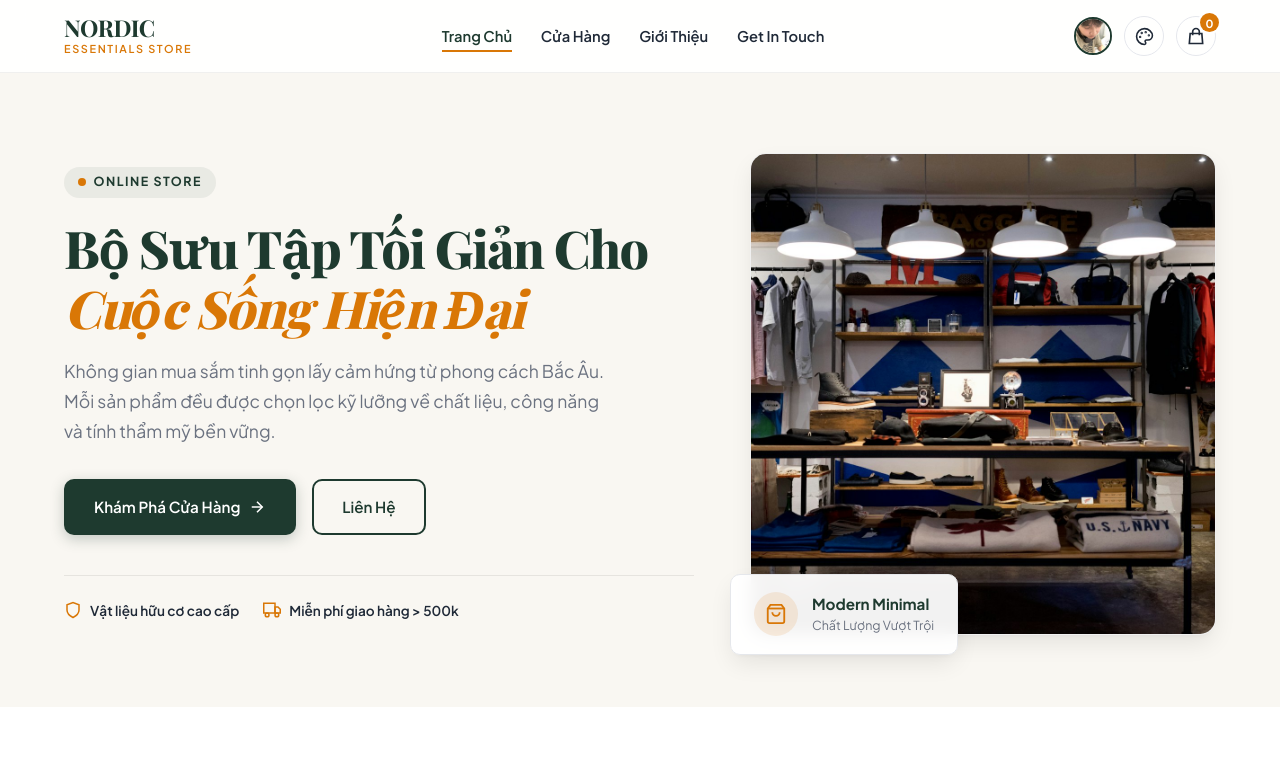
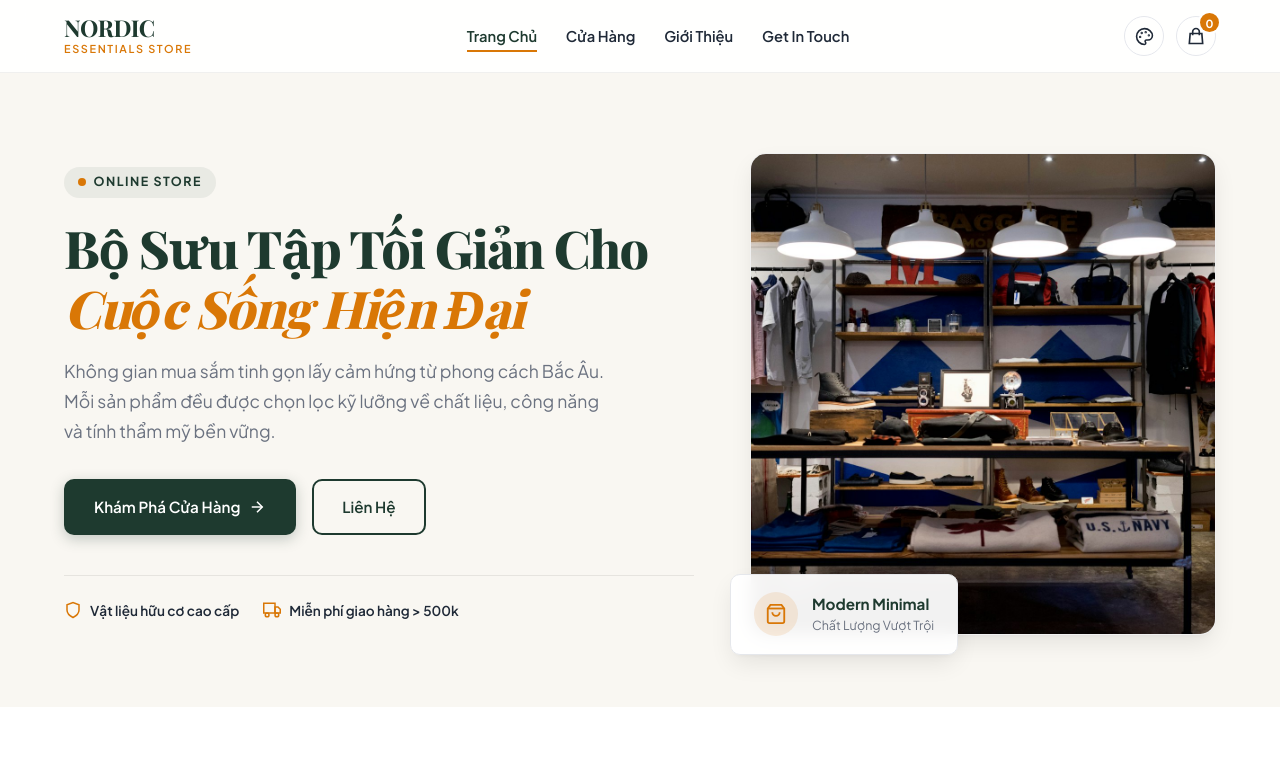
Before and after one commit to whqnanh/bai-tap-32, a plain HTML site: page index.html in a window 1280 px wide. Shown: the top 784 px of the page. Drawn offline with nearby package versions, Linux system fonts and the light colour scheme; a web font is replaced by a local one.

Commit message:
Sửa lỗi vỡ layout ảnh trên Header, giữ ảnh chính chủ chuẩn trong Giới Thiệu và Footer

```diff
--- a/css/style.css
+++ b/css/style.css
@@ -148,27 +148,6 @@ button, input, textarea, select {
   display: flex;
   align-items: center;
   gap: 0.75rem;
-}
-
-.header-avatar-link {
-  display: inline-flex;
-  align-items: center;
-  justify-content: center;
-  border-radius: var(--radius-full);
-}
-
-.header-avatar-img {
-  width: 38px;
-  height: 38px;
-  border-radius: var(--radius-full);
-  object-fit: cover;
-  border: 2px solid var(--primary-color);
-  transition: var(--transition);
-}
-
-.header-avatar-link:hover .header-avatar-img {
-  transform: scale(1.08);
-  border-color: var(--accent-color);
 }
 
 .btn-icon {
@@ -791,8 +770,10 @@ button, input, textarea, select {
 
 .about-image-wrapper img {
   width: 100%;
+  max-width: 100%;
   height: 420px;
   object-fit: cover;
+  display: block;
 }
 
 .about-badge-card {
@@ -1045,9 +1026,11 @@ textarea.form-control {
 
 .footer-avatar-img {
   width: 44px;
+  min-width: 44px;
   height: 44px;
   border-radius: var(--radius-full);
   object-fit: cover;
+  flex-shrink: 0;
   border: 2px solid rgba(255, 255, 255, 0.25);
 }
 
--- a/index.html
+++ b/index.html
@@ -31,10 +31,6 @@
       </nav>
 
       <div class="header-actions">
-        <a href="#about" class="header-avatar-link" title="Nguyễn Hoàng Anh">
-          <img src="images/avatar.jpg" alt="Nguyễn Hoàng Anh" class="header-avatar-img">
-        </a>
-
         <a href="#palette-showcase" class="btn-icon" title="Tùy biến bảng màu">
           <svg width="19" height="19" viewBox="0 0 24 24" fill="none" stroke="currentColor" stroke-width="2">
             <circle cx="13.5" cy="6.5" r=".5" fill="currentColor"/>
```
